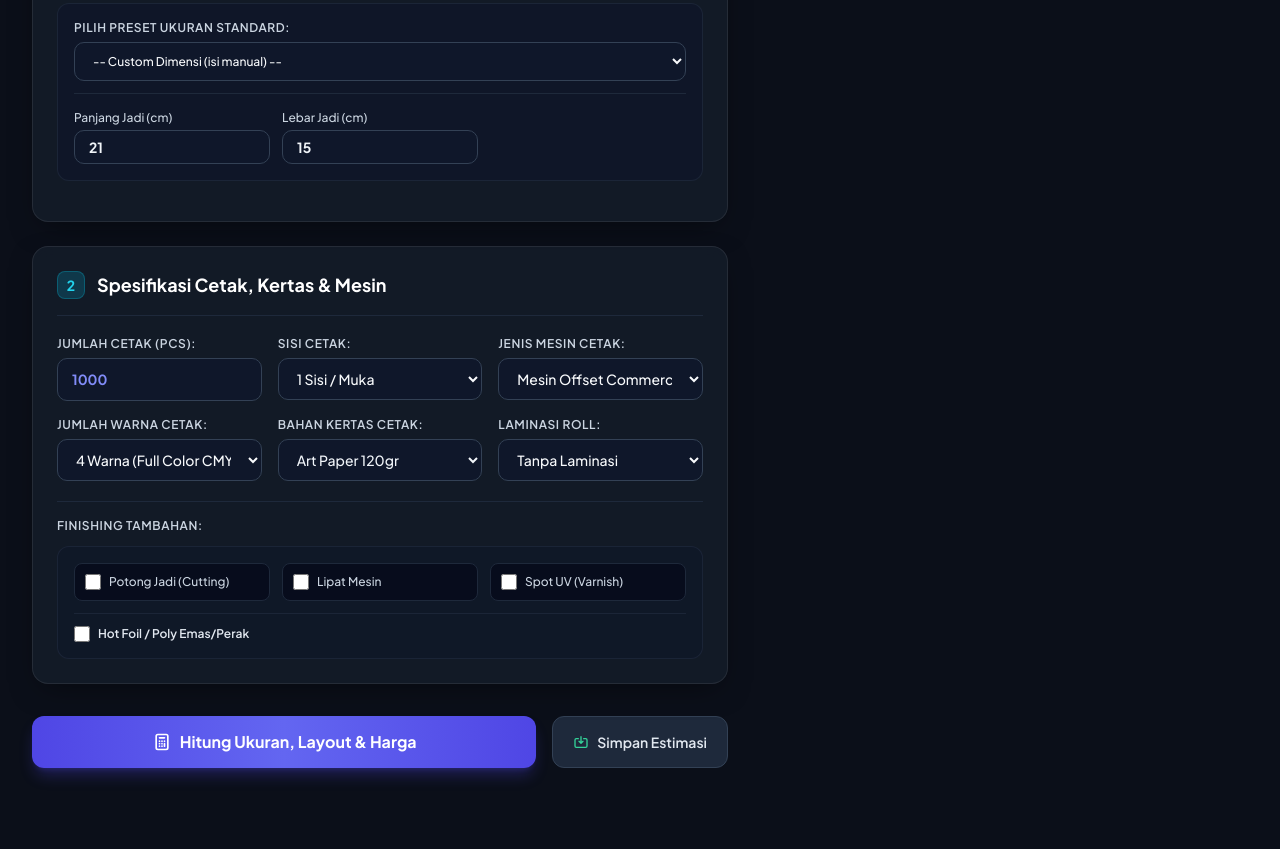
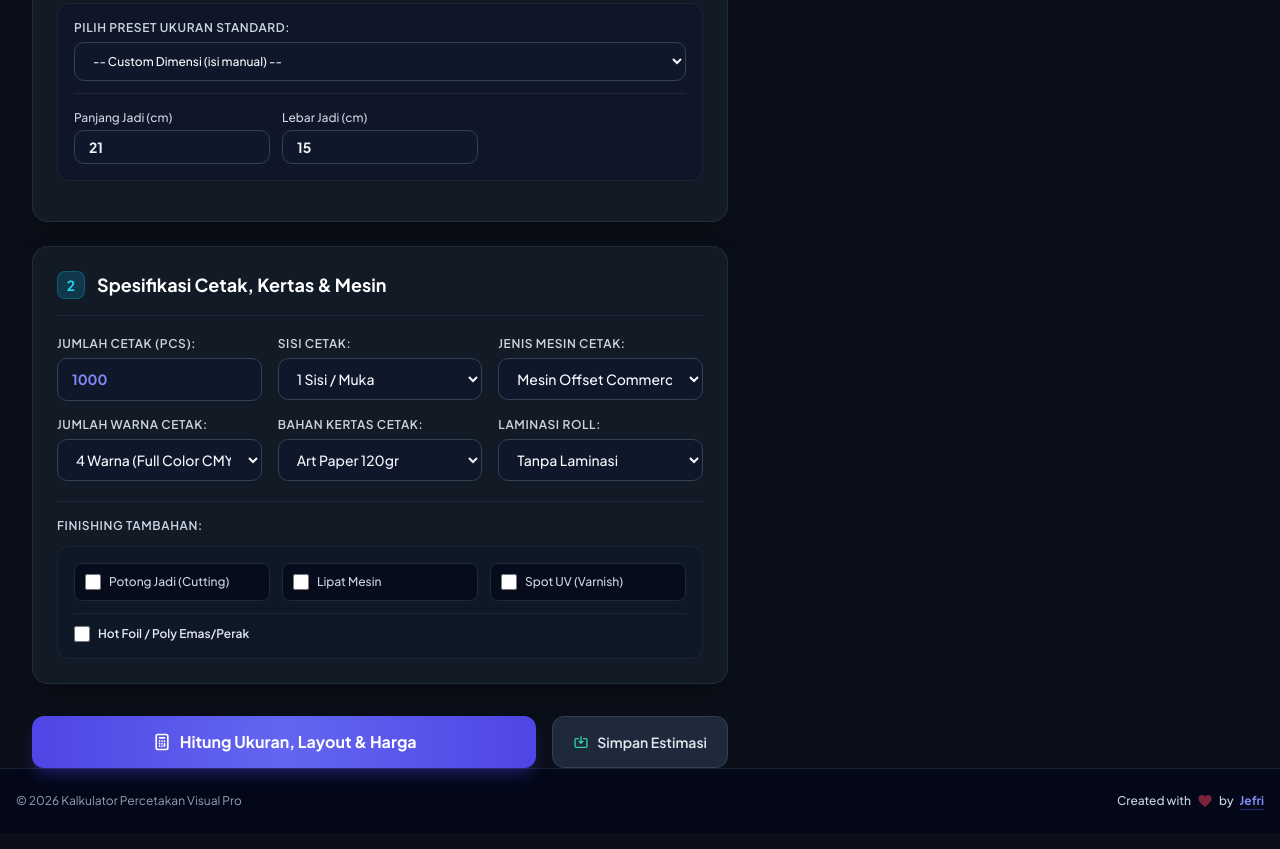
Before and after one commit to jefry195/kalkulator-visual, a plain HTML site: page index.html in a window 1280 px wide. Shown: the part 353-1202 px from the top of the page. Before the commit the page ends 1169 px from the top, so only its background shows below. Drawn offline with nearby package versions, Linux system fonts and the light colour scheme.

Commit message:
feat: tambahkan footer Created with love by Jefri mengarah ke vercel

```diff
--- a/index.html
+++ b/index.html
@@ -590,6 +590,23 @@
 
         </div>
     </main>
+
+    <!-- FOOTER SECTION -->
+    <footer class="border-t border-slate-800/80 bg-slate-950/80 py-6 text-center text-xs text-slate-400">
+        <div class="max-w-7xl mx-auto px-4 flex flex-col sm:flex-row items-center justify-between gap-3">
+            <p class="text-slate-400">
+                © 2026 Kalkulator Percetakan Visual Pro
+            </p>
+            <p class="flex items-center gap-1.5 font-medium text-slate-300">
+                <span>Created with</span>
+                <svg class="w-4 h-4 text-rose-500 fill-current animate-pulse inline-block" viewBox="0 0 24 24">
+                    <path d="M12 21.35l-1.45-1.32C5.4 15.36 2 12.28 2 8.5 2 5.42 4.42 3 7.5 3c1.74 0 3.41.81 4.5 2.09C13.09 3.81 14.76 3 16.5 3 19.58 3 22 5.42 22 8.5c0 3.78-3.4 6.86-8.55 11.54L12 21.35z"/>
+                </svg>
+                <span>by</span>
+                <a href="https://jefri-orcin.vercel.app/" target="_blank" rel="noopener noreferrer" class="font-bold text-indigo-400 hover:text-cyan-400 transition underline underline-offset-4 decoration-indigo-500/40 hover:decoration-cyan-400">Jefri</a>
+            </p>
+        </div>
+    </footer>
 
     <!-- SCRIPT APPLICATION CORE LOGIC -->
     <script>
```
